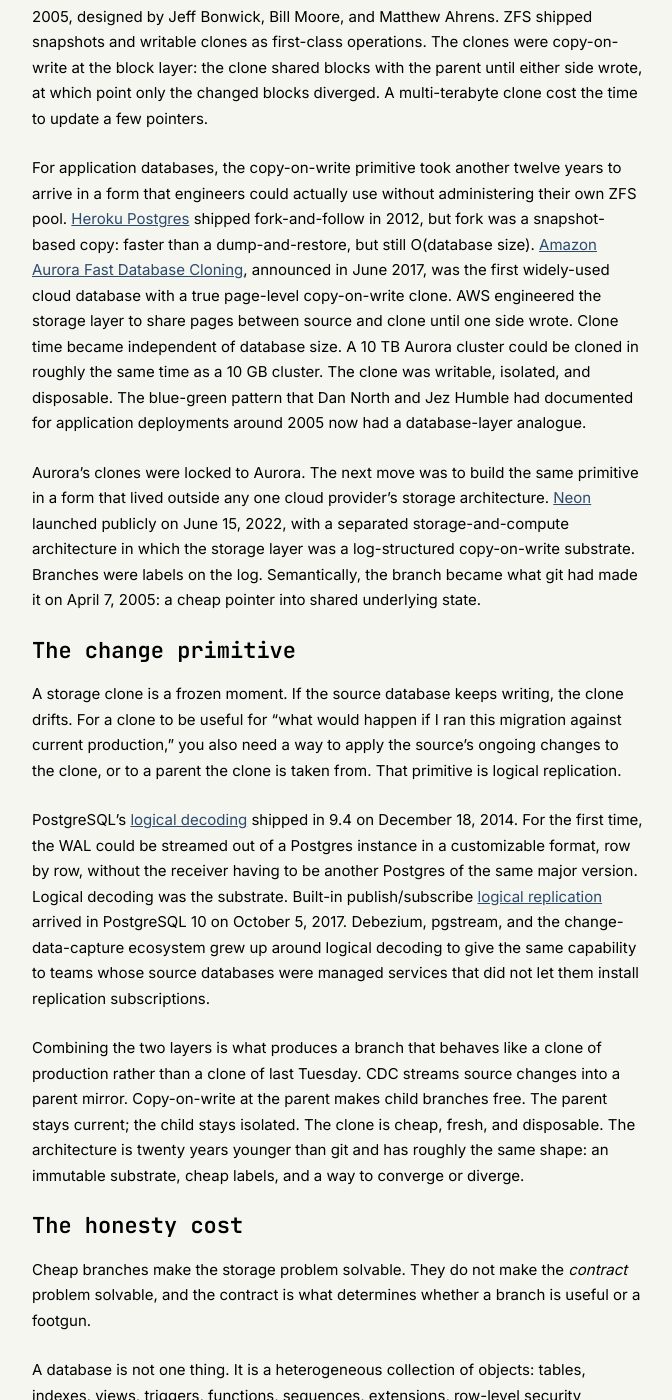
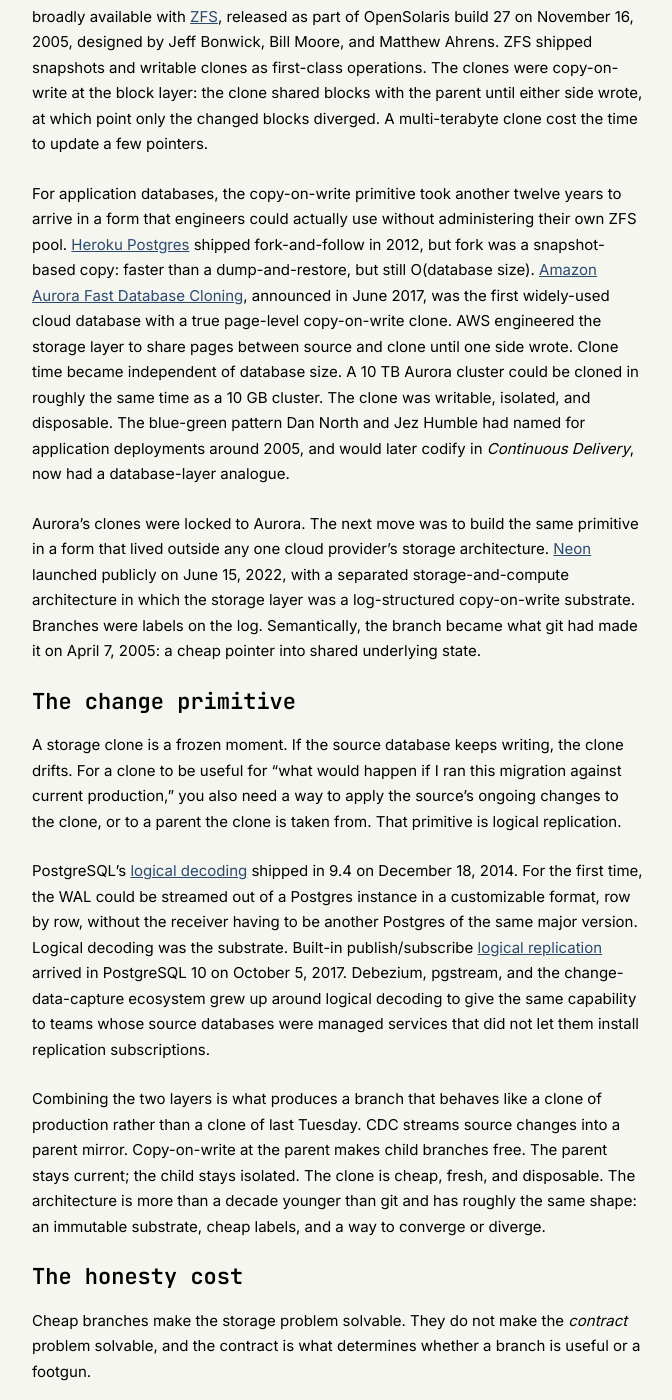
Before and after one commit to ashita-ai/ashita-ai.github.io, a Jekyll site: the page built from _posts/2026-05-19-branching-came-late-to-data.md, in a window 1280 px wide and 1400 px high, scrolled down 1613 px. Shown: the whole window, without its empty margins (302-974 px from the left). Built offline with Jekyll 4.4.1, drawn with Linux system fonts in a browser that asks for light colours; some of the changed text lies outside the part shown.

Commit message:
Fix dates and tighten claims in 'Branching Came Late to Data'
Opening and closing both attributed BitKeeper's free-license
revocation to April 3, 2005 — that was when Linus started writing
git; the BitMover announcement was April 5–6. Reframed both so
April 3 belongs to Torvalds and the four-days-to-self-hosting
rhythm survives.

Also: 'twenty years younger than git' for the CDC+COW architecture
softened to 'more than a decade younger' (it's actually 12–17),
and blue-green attribution updated to credit North/Humble for
naming the pattern around 2005 and codifying it in
'Continuous Delivery'.

```diff
--- a/_posts/2026-05-19-branching-came-late-to-data.md
+++ b/_posts/2026-05-19-branching-came-late-to-data.md
@@ -6,7 +6,7 @@
 series: "the-properties-that-survive"
 ---
 
-On April 3, 2005, Larry McVoy revoked the free license for BitKeeper, the proprietary version-control system the Linux kernel had used since 2002. Within four days, Linus Torvalds had written a [first working version of Git](https://en.wikipedia.org/wiki/Git) and committed its own source tree into itself. The design goal Torvalds set was that applying a patch should take no more than three seconds, fast enough to absorb the hundreds of operations a kernel maintainer needed each day. Branching, for the same reason, had to be free. A branch in git is a label on a commit. The commit is content-addressed. The tree exists once. Creating a branch costs the bytes of a forty-character hash.
+On April 3, 2005, Linus Torvalds began writing a new version-control system. The free-use license for BitKeeper, the proprietary tool the Linux kernel had used since 2002, was being withdrawn, and no replacement worked at kernel scale. Four days later, Torvalds had a first working version of [Git](https://en.wikipedia.org/wiki/Git), with its own source tree committed into itself. The design goal he set was that applying a patch should take no more than three seconds, fast enough to absorb the hundreds of operations a kernel maintainer needed each day. Branching, for the same reason, had to be free. A branch in git is a label on a commit. The commit is content-addressed. The tree exists once. Creating a branch costs the bytes of a forty-character hash.
 
 Twenty-one years later, branching code is effectively free and branching data is mostly not. The storage primitives that close the gap arrived in two layers separated by two decades. The contract layer that decides whether a branch is *useful* is still being written, and most of the industry has not noticed it is a separate problem.
 
@@ -26,7 +26,7 @@
 
 WAFL was proprietary and tied to NetApp hardware. The same architecture became broadly available with [ZFS](https://en.wikipedia.org/wiki/ZFS), released as part of OpenSolaris build 27 on November 16, 2005, designed by Jeff Bonwick, Bill Moore, and Matthew Ahrens. ZFS shipped snapshots and writable clones as first-class operations. The clones were copy-on-write at the block layer: the clone shared blocks with the parent until either side wrote, at which point only the changed blocks diverged. A multi-terabyte clone cost the time to update a few pointers.
 
-For application databases, the copy-on-write primitive took another twelve years to arrive in a form that engineers could actually use without administering their own ZFS pool. [Heroku Postgres](https://blog.heroku.com/announcing_follow) shipped fork-and-follow in 2012, but fork was a snapshot-based copy: faster than a dump-and-restore, but still O(database size). [Amazon Aurora Fast Database Cloning](https://aws.amazon.com/blogs/aws/amazon-aurora-fast-database-cloning/), announced in June 2017, was the first widely-used cloud database with a true page-level copy-on-write clone. AWS engineered the storage layer to share pages between source and clone until one side wrote. Clone time became independent of database size. A 10 TB Aurora cluster could be cloned in roughly the same time as a 10 GB cluster. The clone was writable, isolated, and disposable. The blue-green pattern that Dan North and Jez Humble had documented for application deployments around 2005 now had a database-layer analogue.
+For application databases, the copy-on-write primitive took another twelve years to arrive in a form that engineers could actually use without administering their own ZFS pool. [Heroku Postgres](https://blog.heroku.com/announcing_follow) shipped fork-and-follow in 2012, but fork was a snapshot-based copy: faster than a dump-and-restore, but still O(database size). [Amazon Aurora Fast Database Cloning](https://aws.amazon.com/blogs/aws/amazon-aurora-fast-database-cloning/), announced in June 2017, was the first widely-used cloud database with a true page-level copy-on-write clone. AWS engineered the storage layer to share pages between source and clone until one side wrote. Clone time became independent of database size. A 10 TB Aurora cluster could be cloned in roughly the same time as a 10 GB cluster. The clone was writable, isolated, and disposable. The blue-green pattern Dan North and Jez Humble had named for application deployments around 2005, and would later codify in *Continuous Delivery*, now had a database-layer analogue.
 
 Aurora's clones were locked to Aurora. The next move was to build the same primitive in a form that lived outside any one cloud provider's storage architecture. [Neon](https://neon.com/blog/hello-world) launched publicly on June 15, 2022, with a separated storage-and-compute architecture in which the storage layer was a log-structured copy-on-write substrate. Branches were labels on the log. Semantically, the branch became what git had made it on April 7, 2005: a cheap pointer into shared underlying state.
 
@@ -36,7 +36,7 @@
 
 PostgreSQL's [logical decoding](https://www.postgresql.org/docs/release/9.4.0/) shipped in 9.4 on December 18, 2014. For the first time, the WAL could be streamed out of a Postgres instance in a customizable format, row by row, without the receiver having to be another Postgres of the same major version. Logical decoding was the substrate. Built-in publish/subscribe [logical replication](https://www.postgresql.org/docs/release/10.0/) arrived in PostgreSQL 10 on October 5, 2017. Debezium, pgstream, and the change-data-capture ecosystem grew up around logical decoding to give the same capability to teams whose source databases were managed services that did not let them install replication subscriptions.
 
-Combining the two layers is what produces a branch that behaves like a clone of production rather than a clone of last Tuesday. CDC streams source changes into a parent mirror. Copy-on-write at the parent makes child branches free. The parent stays current; the child stays isolated. The clone is cheap, fresh, and disposable. The architecture is twenty years younger than git and has roughly the same shape: an immutable substrate, cheap labels, and a way to converge or diverge.
+Combining the two layers is what produces a branch that behaves like a clone of production rather than a clone of last Tuesday. CDC streams source changes into a parent mirror. Copy-on-write at the parent makes child branches free. The parent stays current; the child stays isolated. The clone is cheap, fresh, and disposable. The architecture is more than a decade younger than git and has roughly the same shape: an immutable substrate, cheap labels, and a way to converge or diverge.
 
 ## The honesty cost
 
@@ -76,7 +76,7 @@
 
 ---
 
-On April 3, 2005, Larry McVoy revoked the free license for BitKeeper. By April 7, Linus Torvalds had written a working version-control system, committed its source to itself, and made branching what kernel work required at that scale: a cheap pointer into shared, content-addressed history. The Linux kernel community switched. The rest of the software industry followed over the next five years. The substrate that made it possible — content-addressed storage, cheap pointers, an immutable history — was thirty years old by the time git put a usable interface on it.
+On April 3, 2005, Linus Torvalds began writing a new version-control system because BitKeeper's free-use license was being withdrawn and there was nothing to replace it with. By April 7, he had a working tool, committed its source to itself, and made branching what kernel work required at that scale: a cheap pointer into shared, content-addressed history. The Linux kernel community switched. The rest of the software industry followed over the next five years. The substrate that made it possible — content-addressed storage, cheap pointers, an immutable history — was thirty years old by the time git put a usable interface on it.
 
 The substrate for data branching is now roughly as old. WAFL was 1993. ZFS was 2005. Aurora's clone was 2017. Logical decoding was 2014. What is missing is not the storage primitive. What is missing is the contract: a per-category statement of what a branch means, written down honestly enough that an engineer can read it before 2 AM and know what they can and cannot rely on. The next twenty years of data infrastructure are about that contract, not about whether copy-on-write exists.
 
```
